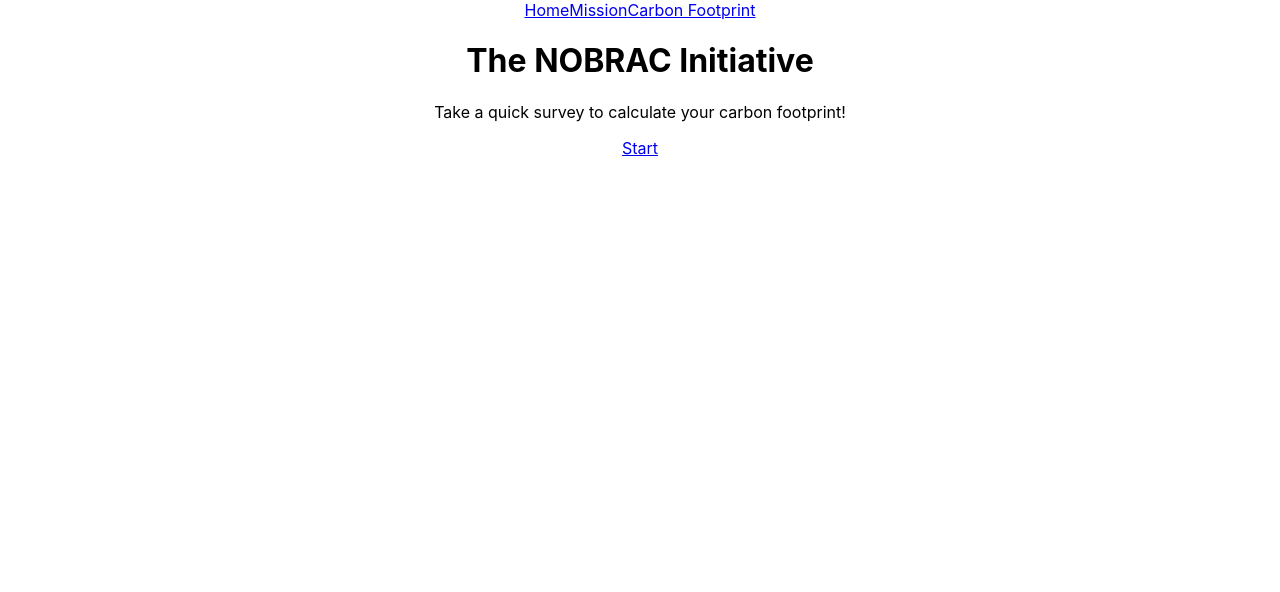
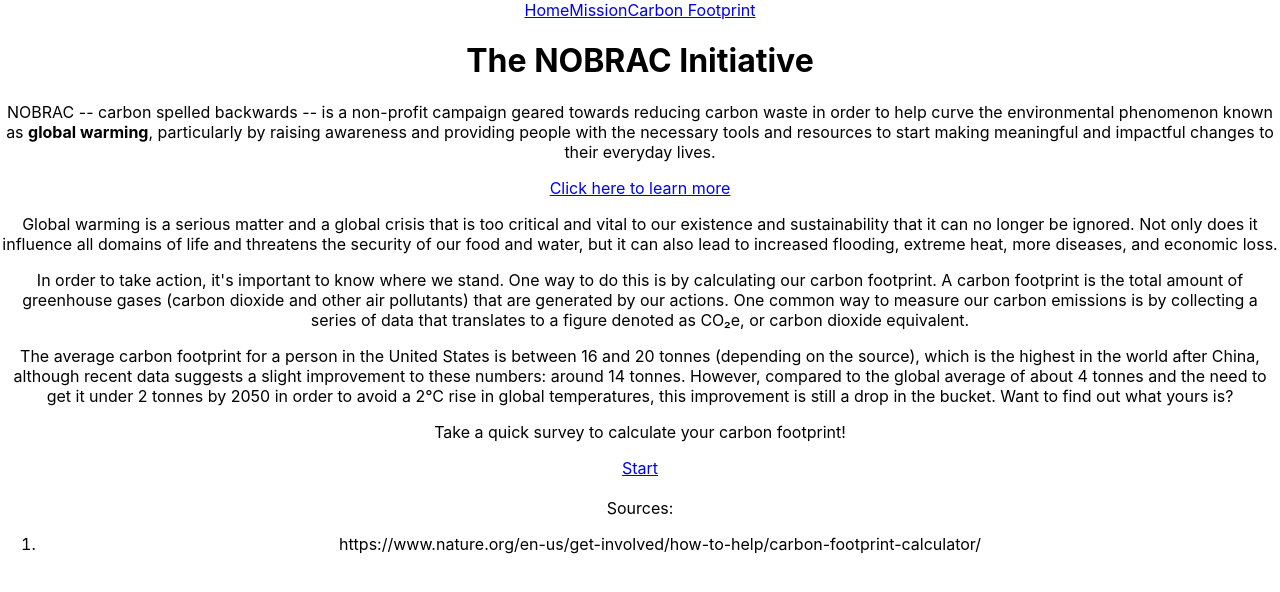
Before and after one commit to hiddencilantro/the-nobrac-initiative, a React (Create React App) app: page / in a window 1280 px wide. Shown: the top 592 px of the page. Built offline with nearby package versions, Linux system fonts and the light colour scheme.

Commit message:
added text & sources

```diff
--- a/src/components/Landing.js
+++ b/src/components/Landing.js
@@ -4,8 +4,30 @@ function Landing() {
     return (
         <div>
             <h1>The NOBRAC Initiative</h1>
+            <p>
+                NOBRAC -- carbon spelled backwards -- is a non-profit campaign geared towards reducing carbon waste in order to help curve the environmental phenomenon known as <strong>global warming</strong>, particularly by raising awareness and providing people with the necessary tools and resources to start making meaningful and impactful changes to their everyday lives.
+            </p>
+            <Link to="/mission">Click here to learn more</Link>
+            <p>
+                Global warming is a serious matter and a global crisis that is too critical and vital to our existence and sustainability that it can no longer be ignored. Not only does it influence all domains of life and threatens the security of our food and water, but it can also lead to increased flooding, extreme heat, more diseases, and economic loss.
+            </p>
+            <p>
+                In order to take action, it's important to know where we stand. One way to do this is by calculating our carbon footprint. A carbon footprint is the total amount of greenhouse gases (carbon dioxide and other air pollutants) that are generated by our actions. One common way to measure our carbon emissions is by collecting a series of data that translates to a figure denoted as CO₂e, or carbon dioxide equivalent.
+            </p>
+            <p>
+                The average carbon footprint for a person in the United States is between 16 and 20 tonnes (depending on the source), which is the highest in the world after China, although recent data suggests a slight improvement to these numbers: around 14 tonnes. However, compared to the global average of about 4 tonnes and the need to get it under 2 tonnes by 2050 in order to avoid a 2°C rise in global temperatures, this improvement is still a drop in the bucket. Want to find out what yours is?
+            </p>
             <p>Take a quick survey to calculate your carbon footprint!</p>
             <Link to="/survey/vehicle">Start</Link>
+            <br /><br />
+            <div>
+                Sources:
+                <ol>
+                    <li>
+                        https://www.nature.org/en-us/get-involved/how-to-help/carbon-footprint-calculator/
+                    </li>
+                </ol>
+            </div>
         </div>
     );
 }
```
